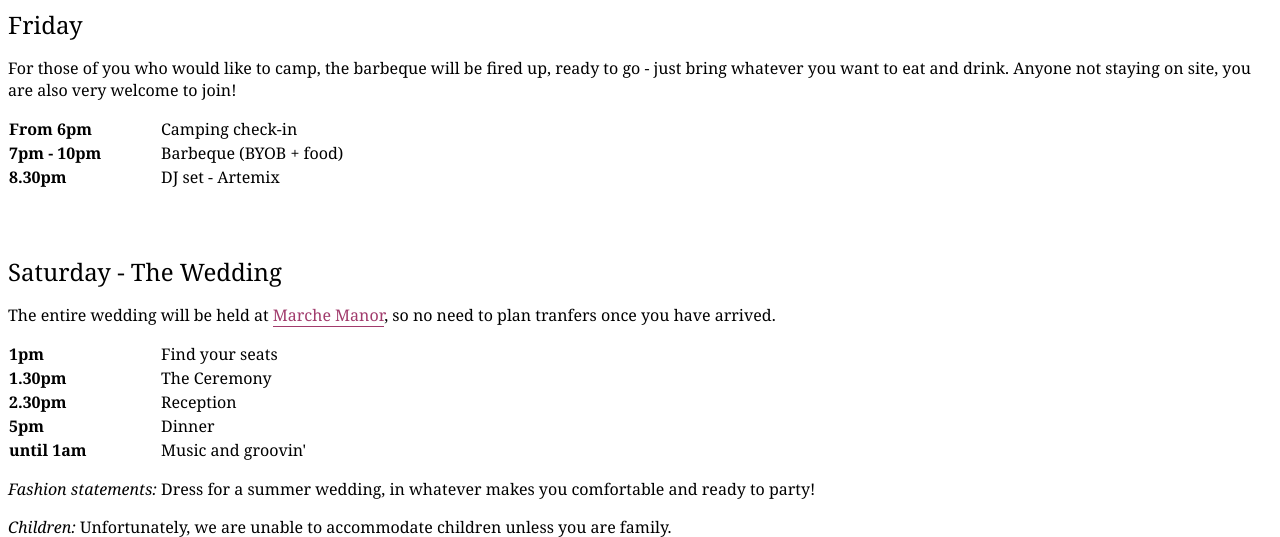
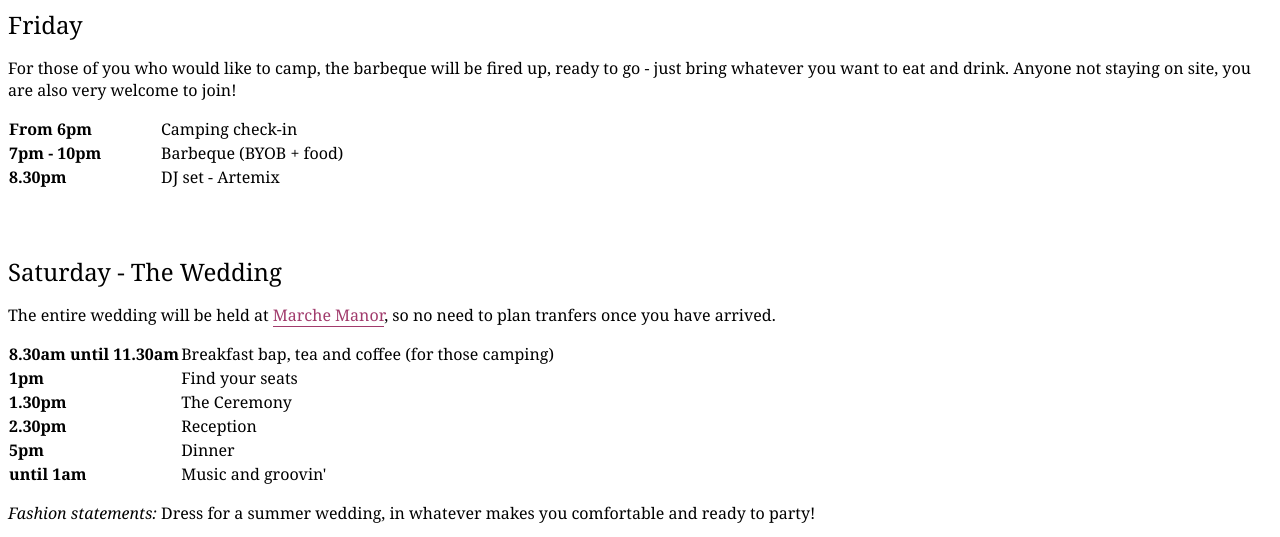
Before and after one commit to chrismhs/Wedding, a Gatsby site: page /wedding in a window 1280 px wide. Shown: the part 265-802 px from the top of the page. Built offline with nearby package versions, Linux system fonts and the light colour scheme; Gatsby itself is replaced by a stand-in of ours.

Commit message:
Netlify gatsby plugin

```diff
--- a/package.json
+++ b/package.json
@@ -10,6 +10,7 @@
     "gatsby-image": "^2.2.34",
     "gatsby-plugin-google-analytics": "^2.1.31",
     "gatsby-plugin-manifest": "^2.2.30",
+    "gatsby-plugin-netlify": "^2.1.30",
     "gatsby-plugin-offline": "^3.0.24",
     "gatsby-plugin-react-helmet": "^3.1.16",
     "gatsby-plugin-sharp": "^2.3.4",
--- a/src/pages/wedding.js
+++ b/src/pages/wedding.js
@@ -85,6 +85,12 @@ const Wedding = () => (
     </Text>
     <Text>
       <TableRow>
+        <TableColumnBold>8.30am until 11.30am</TableColumnBold>
+        <TableColumn>
+          Breakfast bap, tea and coffee (for those camping)
+        </TableColumn>
+      </TableRow>
+      <TableRow>
         <TableColumnBold>1pm</TableColumnBold>
         <TableColumn>Find your seats</TableColumn>
       </TableRow>
```
Also changed, not shown: 1 other file.
